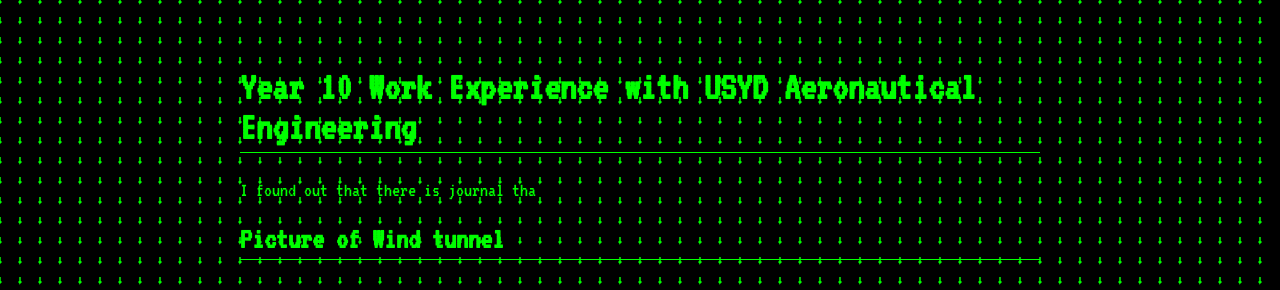
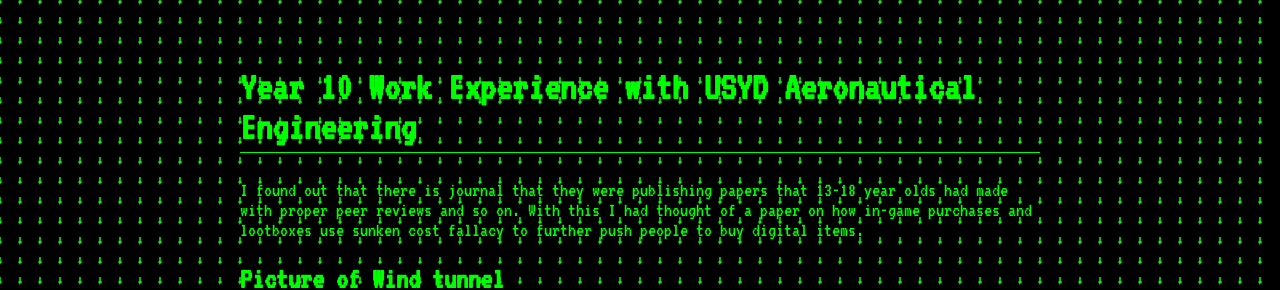
Before and after one commit to Kevinengahhvro/Kevinengahhvro.github.io, a plain HTML site: page project1.html in a window 1280 px wide. Shown: the top 290 px of the page. Drawn offline with Linux system fonts and the light colour scheme; grey boxes are pictures that could not be loaded; animation ran at ten frames a second.

Commit message:
Update project1.html

```diff
--- a/project1.html
+++ b/project1.html
@@ -2,7 +2,7 @@
 <html lang="en">
 <head>
   <meta charset="UTF-8" />
-  <title>Year 10 Work Experience with USYD Aeronautical Engineering</title>
+  <title>Year 10 USYD Project</title>
   <meta name="viewport" content="width=device-width, initial-scale=1.0" />
   <link href="https://fonts.googleapis.com/css2?family=VT323&display=swap" rel="stylesheet" />
   <style>
@@ -104,7 +104,9 @@
 
 <div class="content">
   <h1> Year 10 Work Experience with USYD Aeronautical Engineering</h1>
-  <p> I found out that there is journal tha</p>
+  <p> I found out that there is journal that they were publishing papers that 13-18 year olds had made with proper peer reviews and so on. With this
+  I had thought of a paper on how in-game purchases and lootboxes use sunken cost fallacy to further push people to buy digital items.
+  </p>
 
 <h2>Picture of Wind tunnel</h2>
 <div class="file-icon" onclick="openWindow('image', 'Wind Tunnel Image', '<img src=&quot;tunnel.jpg&quot; style=&quot;width:100%; border:1px solid #00ff00;&quot; />')">
```
